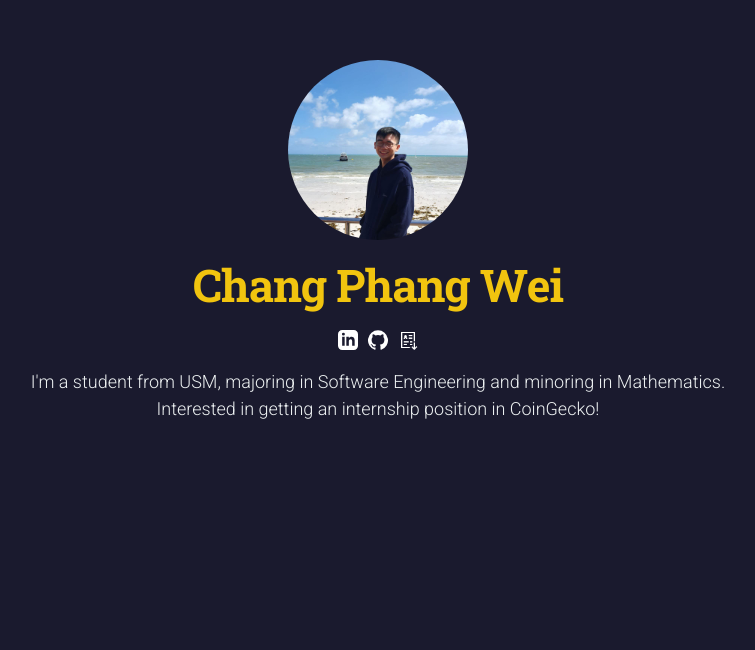
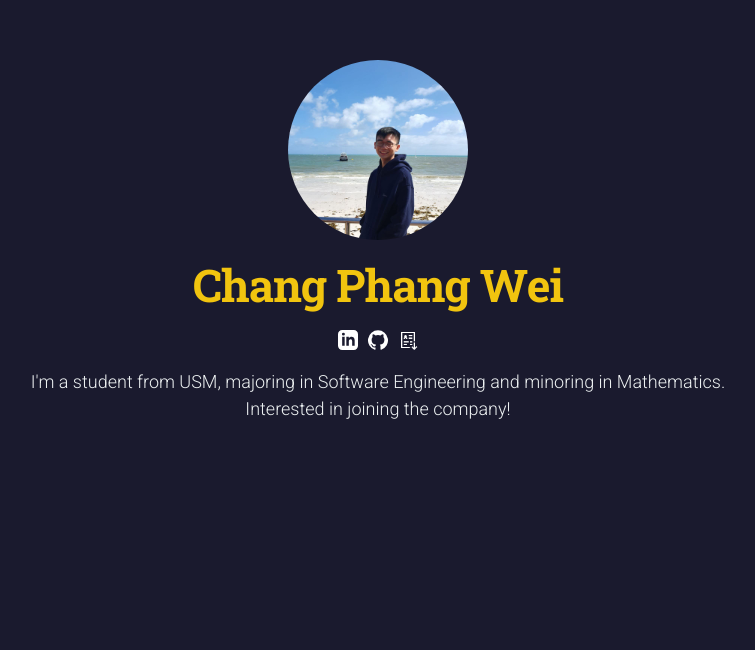
Before and after one commit to DanielChang98/nextjs-blog, a Next.js app: page / in a window 1280 px wide. Shown: the part 150-800 px from the top of the page, without its empty margins (262-1017 px from the left). Built offline with nearby package versions, Linux system fonts and the light colour scheme.

Commit message:
change desc for layout

```diff
--- a/components/layout.js
+++ b/components/layout.js
@@ -49,7 +49,7 @@ export default function Layout({ children, home }) {
             </div>
             <section className={utilStyles.headingMd}>
               <p>I'm a student from USM, majoring in Software Engineering and minoring in Mathematics. <br></br>
-                Interested in getting an internship position in CoinGecko!
+                Interested in joining the company!
               </p>
             </section>
             </header>
```
